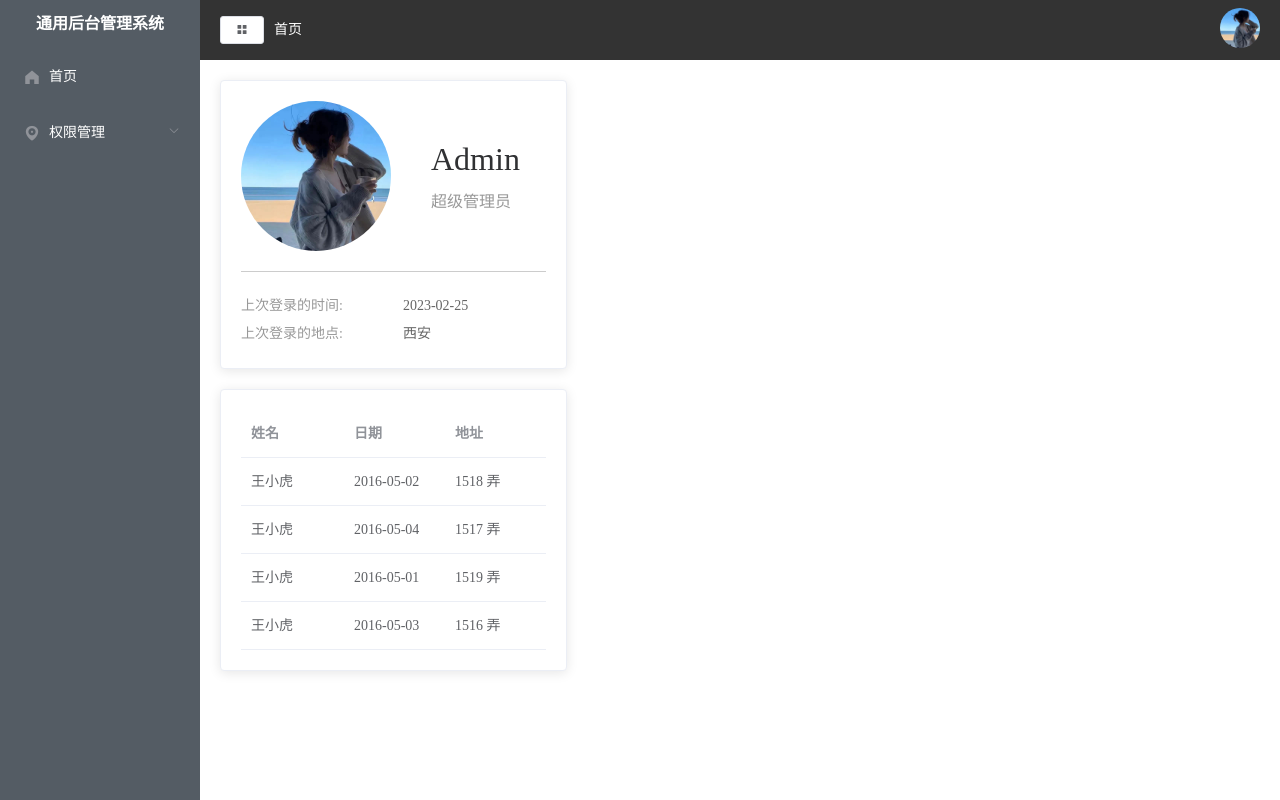
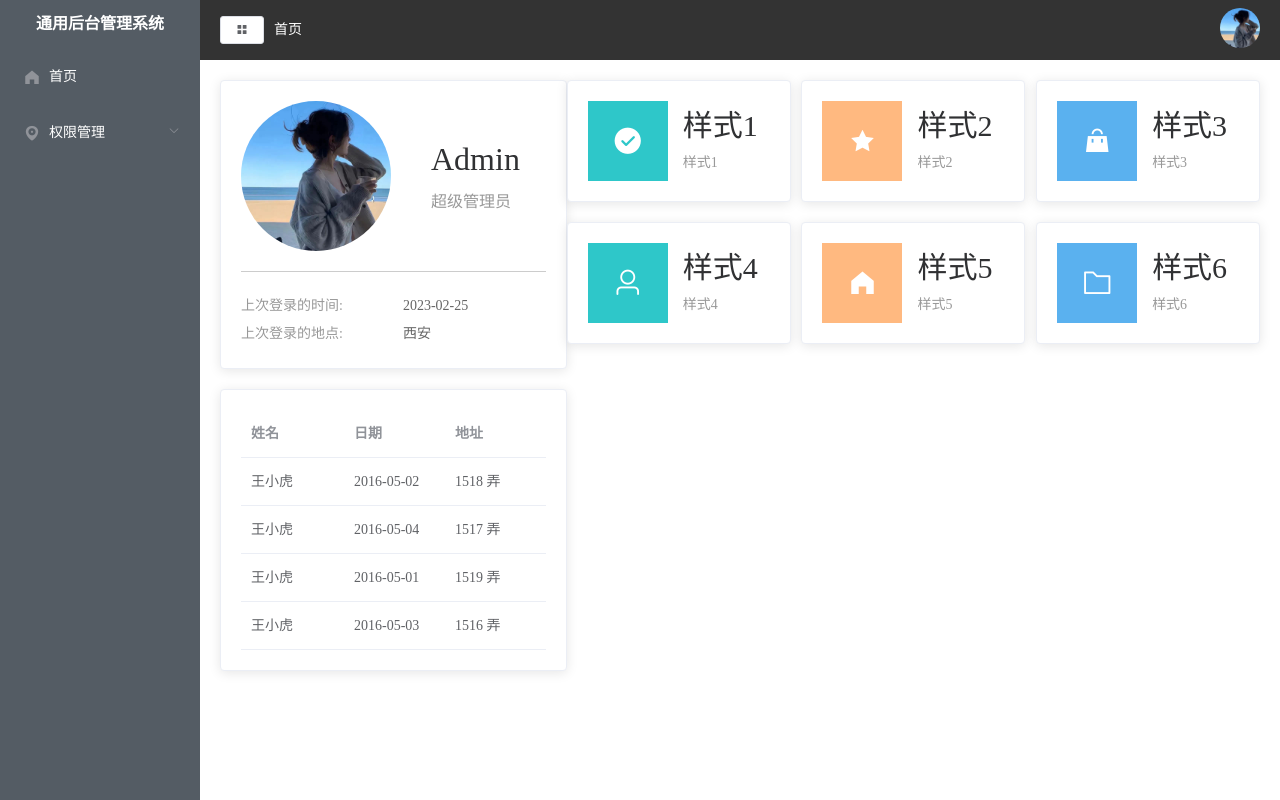
Before and after one commit to KonglxGiThub/20230407_X_VUE, a Vue app in the folder my-app/: page /#/home in a window 1280 px wide. Built offline with nearby package versions, Linux system fonts and the light colour scheme.

Commit message:
首页右侧上半部分样式布局

```diff
--- a/my-app/src/views/Home.vue
+++ b/my-app/src/views/Home.vue
@@ -23,7 +23,6 @@
                 :prop="key"
                 :label="val"
                 :key="key"
-
               />
 
               <!-- <el-table-column prop="date" label="日期" width="180">
@@ -36,9 +35,25 @@
           >
         </div></el-col
       >
-      <el-col :span="16"
-        ><div class="grid-content bg-purple-light"></div
-      ></el-col>
+      <el-col :span="16">
+        <div class="home-right-info">
+          <el-card
+            v-for="item in countData"
+            :key="item.name"
+            :body-style="{ display: 'flex' }"
+          >
+            <i
+              class="icon"
+              :class="`el-icon-${item.icon}`"
+              :style="{ background: item.color }"
+            ></i>
+            <div class="detail-info">
+              <p class="price">{{ item.value }}</p>
+              <p class="desc">{{ item.name }}</p>
+            </div>
+          </el-card>
+        </div>
+      </el-col>
     </el-row>
   </div>
 </template>
@@ -47,6 +62,44 @@ export default {
   name: "Home",
   data() {
     return {
+      countData: [
+        {
+          name: "样式1",
+          value: "样式1",
+          icon: "success",
+          color: "#2ec7c9",
+        },
+        {
+          name: "样式2",
+          value: "样式2",
+          icon: "star-on",
+          color: "#ffb980",
+        },
+        {
+          name: "样式3",
+          value: "样式3",
+          icon: "s-goods",
+          color: "#5ab1ef",
+        },
+        {
+          name: "样式4",
+          value: "样式4",
+          icon: "user",
+          color: "#2ec7c9",
+        },
+        {
+          name: "样式5",
+          value: "样式5",
+          icon: "s-home",
+          color: "#ffb980",
+        },
+        {
+          name: "样式6",
+          value: "样式6",
+          icon: "folder",
+          color: "#5ab1ef",
+        },
+      ],
       tableLabel: {
         name: "姓名",
         date: "日期",
@@ -113,5 +166,41 @@ export default {
       }
     }
   }
+  .home-right-info {
+    display: flex;
+    flex-wrap: wrap;
+    justify-content: space-between;
+    .icon {
+      width: 80px;
+      height: 80px;
+      font-size: 30px;
+      text-align: center;
+      line-height: 80px;
+      color: #fff;
+    }
+    .detail-info {
+      margin-left: 15px;
+      display: flex;
+      flex-direction: column;
+      justify-content: center;
+
+      .price {
+        font-size: 30px;
+        margin-bottom: 10px;
+        line-height: 30px;
+        height: 30px;
+        text-align: left;
+      }
+      .desc {
+        font-size: 14px;
+        color: #999;
+        text-align: left;
+      }
+    }
+    .el-card {
+      width: 32%;
+      margin-bottom: 20px;
+    }
+  }
 }
 </style>
```
